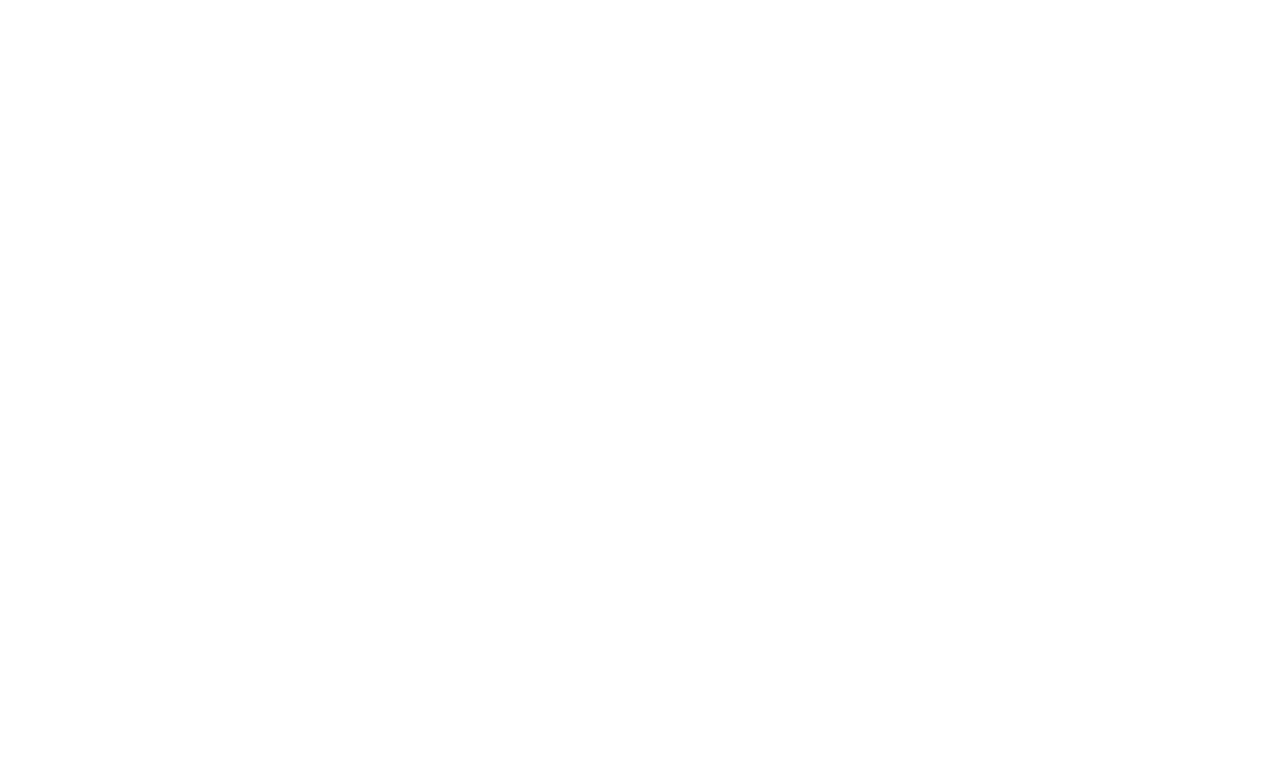
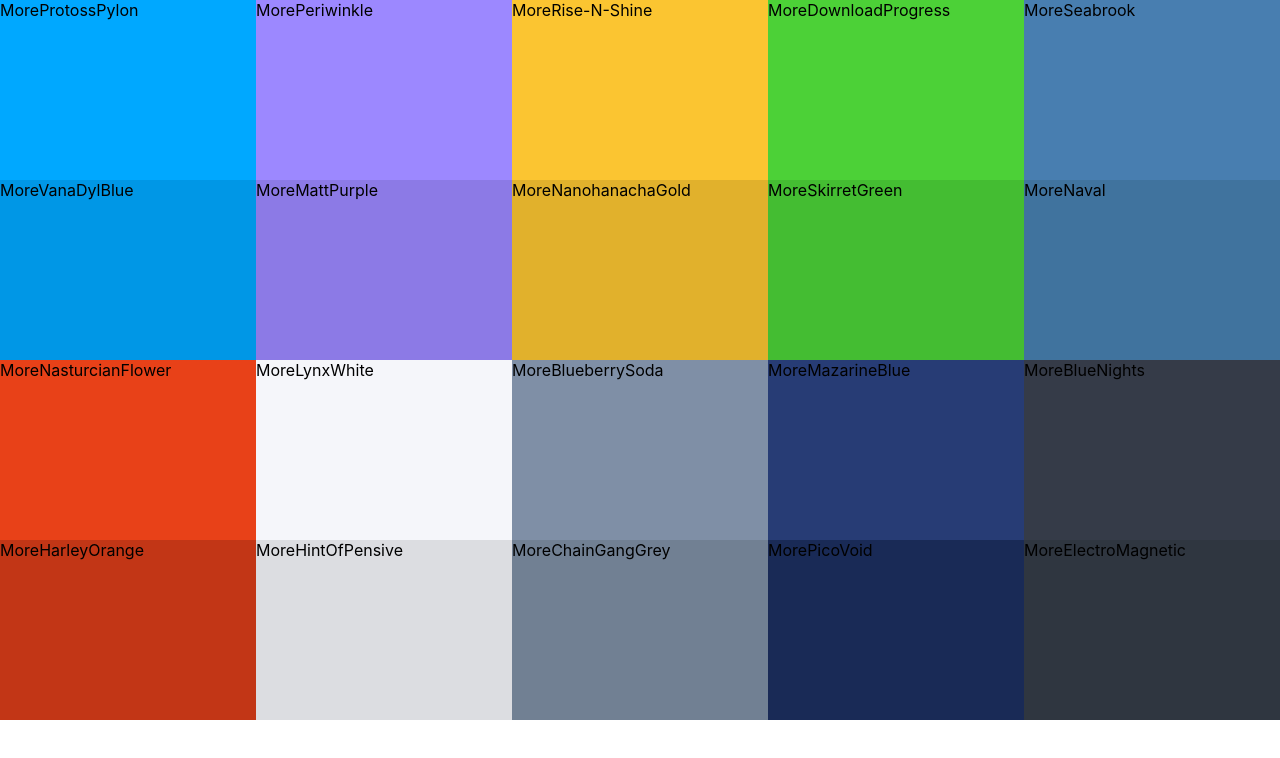
Before and after one commit to Maneedhar/React-Colors-App, a React (Create React App) app: page / in a window 1280 px wide. Shown: the top 758 px of the page. Built offline with nearby package versions, Linux system fonts and the light colour scheme.

Commit message:
Add Color Box

```diff
--- a/src/App.js
+++ b/src/App.js
@@ -1,13 +1,13 @@
 import React, { Component } from 'react';
 import './App.css';
-import seedColor from './seedColor';
+import seedColors from './seedColors';
 import Palette from './Palette';
 
 export default class App extends Component {
 	render() {
 		return (
 			<div>
-				<Palette {...seedColor[4]} />
+				<Palette {...seedColors[5]} />
 			</div>
 		);
 	}
--- /dev/null
+++ b/src/ColorBox.css
@@ -0,0 +1,8 @@
+.ColorBox {
+	width: 20%;
+	height: 25%;
+	margin: 0 auto;
+	display: inline-block;
+	position: relative;
+	cursor: pointer;
+}
--- /dev/null
+++ b/src/ColorBox.js
@@ -0,0 +1,13 @@
+import React, { Component } from 'react';
+import './ColorBox.css';
+
+export default class ColorBox extends Component {
+	render() {
+		return (
+			<div style={{ background: this.props.background }} className="ColorBox">
+				<span>More</span>
+				<span>{this.props.name}</span>
+			</div>
+		);
+	}
+}
--- /dev/null
+++ b/src/Palette.css
@@ -0,0 +1,7 @@
+.Palette {
+	height: 100vh;
+}
+
+.Palette-colors {
+	height: 90%;
+}
--- a/src/Palette.js
+++ b/src/Palette.js
@@ -1,11 +1,14 @@
 import React, { Component } from 'react';
+import ColorBox from './ColorBox';
+import './Palette.css';
 
 export default class Palette extends Component {
 	render() {
+		const colorBoxes = this.props.colors.map((color) => <ColorBox background={color.color} name={color.name} />);
 		return (
 			<div className="Palette">
 				{/* NavBar goes here */}
-				<div className="Palette-colors">{/* color boxes */}</div>
+				<div className="Palette-colors">{colorBoxes}</div>
 				{/* footer */}
 			</div>
 		);
```
Also changed, not shown: src/seedColors.js (renamed from src/seedColor.js).
